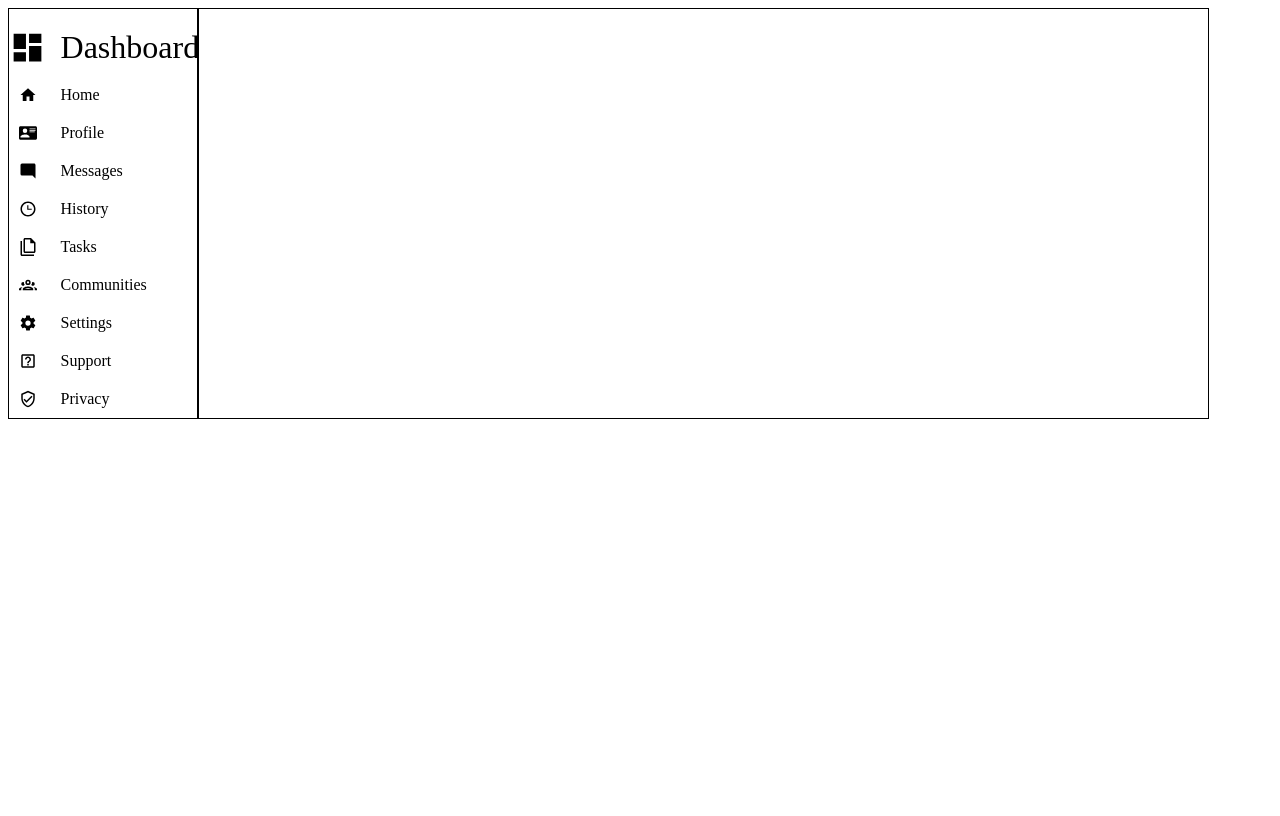
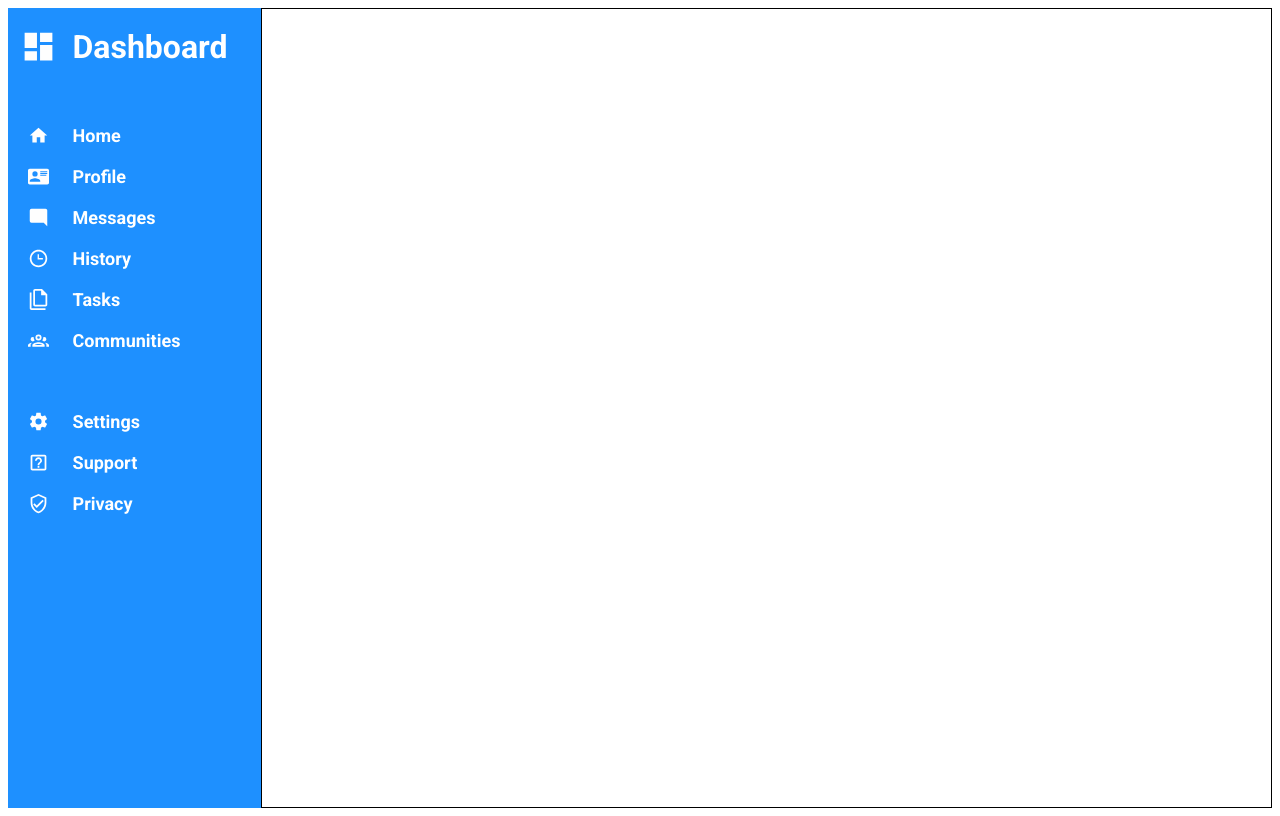
Before and after one commit to SleepyJimmy/Admin-Dashboard-Web-Project, a plain HTML site: page index.html in a window 1280 px wide. Drawn offline with Linux system fonts and the light colour scheme.

Commit message:
Completed development of left nav-bar on the side

```diff
--- a/index.html
+++ b/index.html
@@ -4,6 +4,9 @@
     <meta charset="UTF-8">
     <meta name="viewport" content="width=device-width, initial-scale=1.0">
     <link rel="stylesheet" href="styles.css">
+    <link rel="preconnect" href="https://fonts.googleapis.com">
+    <link rel="preconnect" href="https://fonts.gstatic.com" crossorigin>
+    <link href="https://fonts.googleapis.com/css2?family=Roboto:ital,wght@0,100;0,300;0,400;0,500;0,700;0,900;1,100;1,300;1,400;1,500;1,700;1,900&display=swap" rel="stylesheet">
     <title>Document</title>
 </head>
 <body>
--- a/styles.css
+++ b/styles.css
@@ -1,24 +1,27 @@
 :root {
     box-sizing: border-box;
+    font-family: 'roboto', sans-serif;
 }
 
 
 body {
     display: grid;
-    grid-template-columns: 15% 80%;
+    grid-template-columns: 20% 80%;
+    grid-template-rows: 100vh;
 }
 
 .nav-bar {
     display: grid;
     grid-template-columns: 20% 80%;
     gap: 4px;
-    border: 1px solid black;
     padding-top: 10px;
+    background-color: dodgerblue;
 }
 
 .icons-container > img {
-    height: 18px;
+    height: 21px;
     margin: 10px;
+    filter: invert(100%) sepia(100%) saturate(0%) hue-rotate(300deg) brightness(100%);
 }
 
 .words-container {
@@ -28,20 +31,28 @@ body {
 }
 
 .words-container > p {
+    font-weight: bold;
     margin: 10px;
-    font-size: 1em;
+    font-size: 18px;
+    color: white;
 }
 
 img:first-child, p:first-child{
     height: 37px;
     font-size: 2em;
+    margin-bottom: 50px;
+}
+
+
+img:nth-child(7), p:nth-child(7) {
+    margin-bottom: 50px;
 }
 
 .icons-container {
     display: flex;
     flex-direction: column;
-    justify-content: center;
     align-items: center;
+    padding-left: 10px;
 }
 
 .main-section {
```
